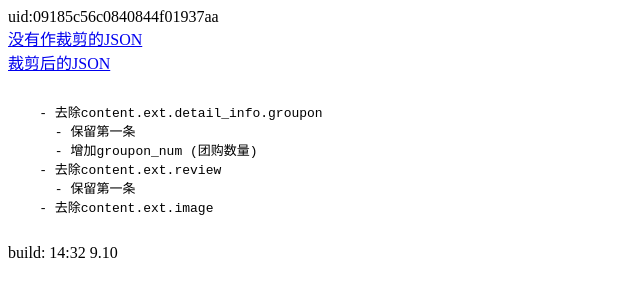
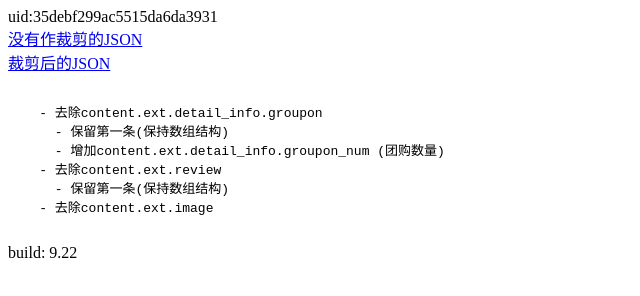
Before and after one commit to lanstonpeng/rocks, a plain HTML site: page baidu_dev/infocut.html in a window 1280 px wide. Shown: the whole page, without its empty margins (0-640 px from the left). Drawn offline with Linux system fonts and the light colour scheme.

Commit message:
alter interface

```diff
--- a/baidu_dev/infocut.html
+++ b/baidu_dev/infocut.html
@@ -7,26 +7,26 @@
   </title>
 </head>
 <body>
-  uid:09185c56c0840844f01937aa
+  uid:35debf299ac5515da6da3931
   <br/>
-  <a href="http://www.json-generator.com/j/hMti?indent=4">
+  <a href="http://client.map.baidu.com/detail?t=1379467931237&qt=ninf&uid=35debf299ac5515da6da3931&from=webview&os=map_android_app&callback=__callback__getAndCheckData_35debf299ac5515da6da3931_0&t=1379467931237">
     没有作裁剪的JSON
   </a>
   <br/>
-  <a href="http://www.json-generator.com/j/hPKj?indent=4">
+  <a href="http://49.212.150.224:5000/?t=1379467931237&qt=ninf&uid=35debf299ac5515da6da3931&from=webview&os=map_android_app&callback=__callback__getAndCheckData_35debf299ac5515da6da3931_0&t=1379467931237">
     裁剪后的JSON
   </a>
   <pre>
 
     - 去除content.ext.detail_info.groupon
-      - 保留第一条
-      - 增加groupon_num (团购数量)
+      - 保留第一条(保持数组结构)
+      - 增加content.ext.detail_info.groupon_num (团购数量)
     - 去除content.ext.review
-      - 保留第一条
+      - 保留第一条(保持数组结构)
     - 去除content.ext.image
   </pre>
   <div>
-    build: 14:32  9.10
+    build: 9.22
   </div>
 </body>
 </html>
```
